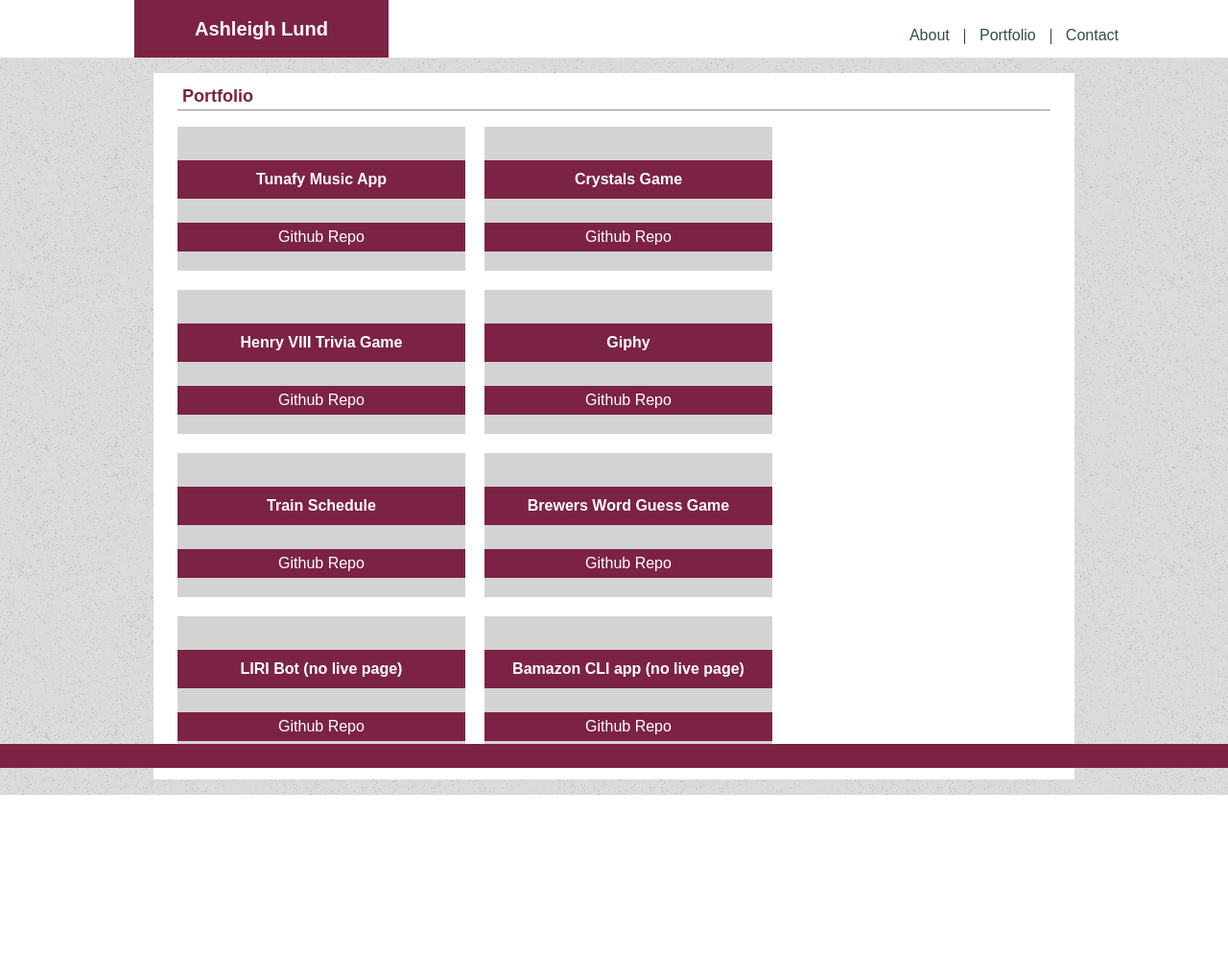
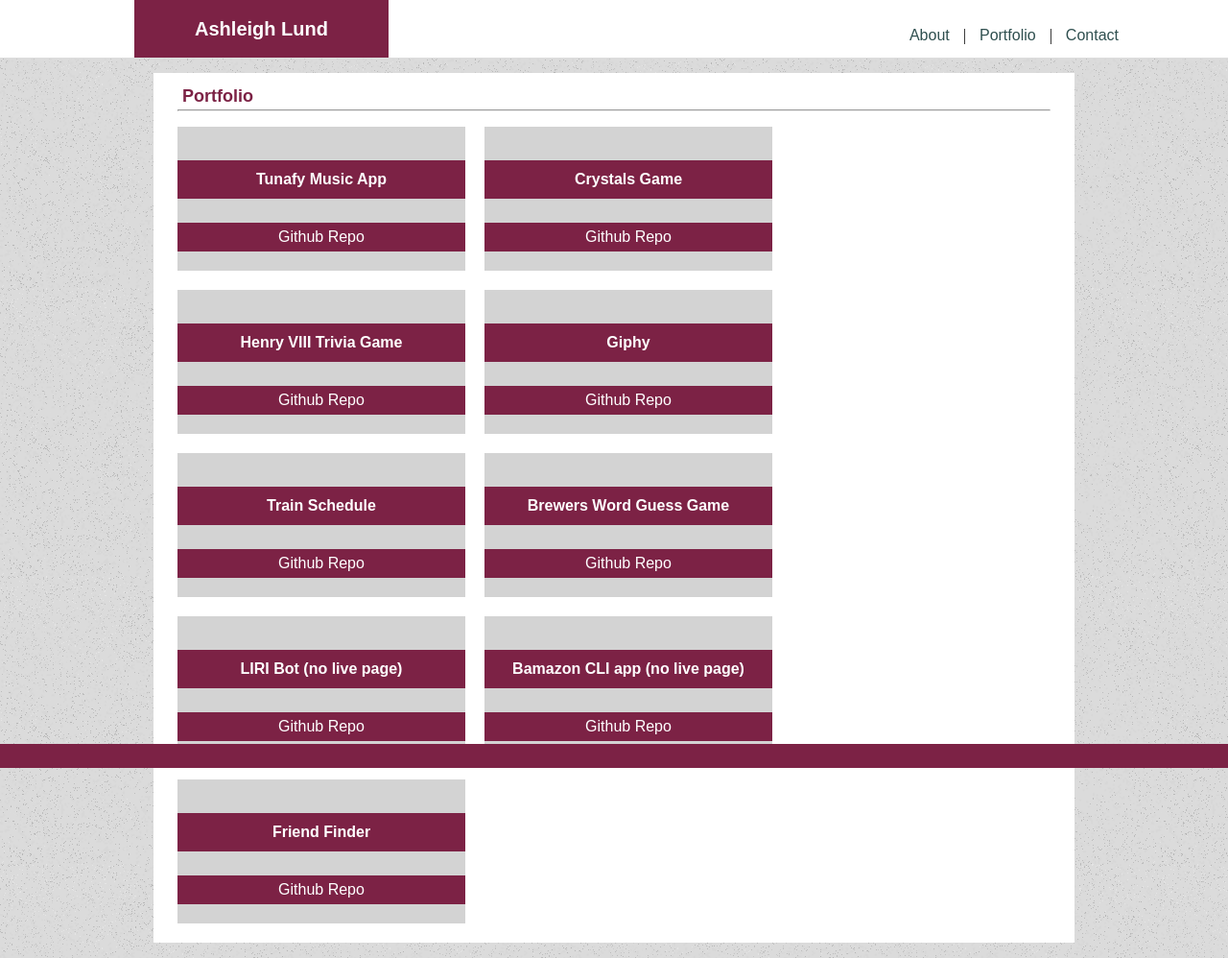
Before and after one commit to AshLund/new_portfolio, a plain HTML site: page portfolio.html in a window 1280 px wide. Shown: the whole page at 96% size. Before the commit the page ends 828 px from the top, so only its background shows below. Drawn offline with Linux system fonts and the light colour scheme.

Commit message:
added new project

```diff
--- a/portfolio.html
+++ b/portfolio.html
@@ -84,6 +84,12 @@
     </div>
 </div>
 
+<div class="container5">
+    <div class="bottom-left"><a href=" https://powerful-forest-33286.herokuapp.com/" target="blank"> Friend Finder </html</a></div>
+    <div class="repo"> <a href="https://github.com/AshLund/friend_finder" target="blank"> Github Repo
+    </div>
+</div>
+
 
 
 
```
